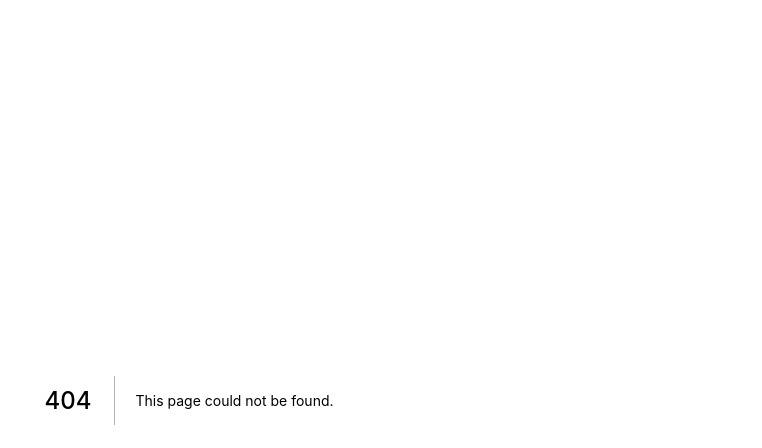
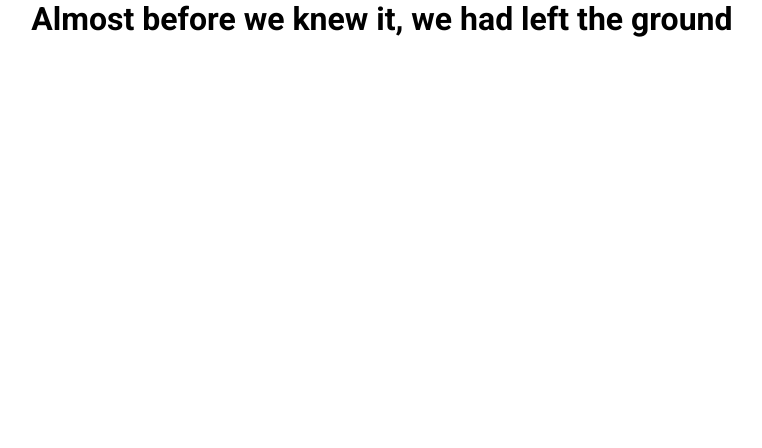
Before and after one commit to 100f/animated-products-page-example, a Next.js app: page /products/1 in a window 1280 px wide. Before the commit this address had no page. Shown: the top 448 px of the page, without its empty margins (451-1213 px from the left). Built offline with nearby package versions, Linux system fonts and the light colour scheme.

Commit message:
Configured NextJS to handle static assets serving and added primary font cdn link for testing

```diff
--- /dev/null
+++ b/next.config.js
@@ -0,0 +1,5 @@
+module.exports = {
+  devIndicators: {
+    autoPrerender: false,
+  },
+};
--- a/package.json
+++ b/package.json
@@ -19,6 +19,7 @@
   "devDependencies": {
     "@types/node": "^14.6.3",
     "@types/react": "^16.9.49",
+    "@types/react-dom": "^16.9.8",
     "@types/styled-components": "^5.1.3",
     "@typescript-eslint/eslint-plugin": "^4.0.1",
     "@typescript-eslint/parser": "^4.0.1",
--- a/src/db.json
+++ b/src/db.json
@@ -5,49 +5,49 @@
       "name": "Product 1",
       "description": "Random description goes here",
       "price": 24.99,
-      "image_url": ""
+      "image_url": "http://localhost:3004/assets/images/"
     },
     {
       "id": 2,
       "name": "Product 2",
       "description": "Random description goes here",
       "price": 18.99,
-      "image_url": ""
+      "image_url": "http://localhost:3004/assets/images/"
     },
     {
       "id": 3,
       "name": "Product 3",
       "description": "Random description goes here",
       "price": 5.0,
-      "image_url": ""
+      "image_url": "http://localhost:3004/assets/images/"
     },
     {
       "id": 4,
       "name": "Product 4",
       "description": "Random description goes here",
       "price": 6.99,
-      "image_url": ""
+      "image_url": "http://localhost:3004/assets/images/"
     },
     {
       "id": 5,
       "name": "Product 5",
       "description": "Random description goes here",
       "price": 120.5,
-      "image_url": ""
+      "image_url": "http://localhost:3004/assets/images/"
     },
     {
       "id": 6,
       "name": "Product 6",
       "description": "Random description goes here",
       "price": 100.0,
-      "image_url": ""
+      "image_url": "http://localhost:3004/assets/images/"
     },
     {
       "id": 7,
       "name": "Product 7",
       "description": "Random description goes here",
       "price": 24.99,
-      "image_url": ""
+      "image_url": "http://localhost:3004/assets/images/"
     }
   ]
 }
--- a/src/pages/_document.tsx
+++ b/src/pages/_document.tsx
@@ -1,5 +1,14 @@
-import Document, { DocumentContext, DocumentInitialProps } from 'next/document';
+import React from 'react';
+import Document, {
+  DocumentContext,
+  DocumentInitialProps,
+  Html,
+  Head,
+  Main,
+  NextScript,
+} from 'next/document';
 import { ServerStyleSheet } from 'styled-components';
+import { RenderPageResult } from 'next/dist/next-server/lib/utils';
 
 export default class MyDocument extends Document {
   static async getInitialProps(
@@ -9,7 +18,7 @@ export default class MyDocument extends Document {
     const originalRenderPage = ctx.renderPage;
 
     try {
-      ctx.renderPage = () =>
+      ctx.renderPage = (): Promise<RenderPageResult> | RenderPageResult =>
         originalRenderPage({
           enhanceApp: App => props => sheet.collectStyles(<App {...props} />),
         });
@@ -28,4 +37,20 @@ export default class MyDocument extends Document {
       sheet.seal();
     }
   }
+  render() {
+    return (
+      <Html lang="pt-br">
+        <Head>
+          <link
+            href="https://fonts.googleapis.com/css2?family=Roboto:wght@400;500;700&display=swap"
+            rel="stylesheet"
+          />
+        </Head>
+        <body>
+          <Main />
+          <NextScript />
+        </body>
+      </Html>
+    );
+  }
 }
--- a/src/pages/index.tsx
+++ b/src/pages/index.tsx
@@ -7,9 +7,7 @@ const Home: React.FC = () => {
       <Head>
         <title>Products</title>
       </Head>
-      <main>
-        <div>The Beginning...</div>
-      </main>
+      <main></main>
     </>
   );
 };
--- /dev/null
+++ b/src/pages/products/[id].tsx
@@ -0,0 +1,17 @@
+import React, { useEffect } from 'react';
+import { ScreenContainer } from '../../styles/product';
+
+const Product: React.FC = () => {
+  useEffect(() => {}, []);
+  async function showProduct() {}
+
+  return (
+    <ScreenContainer>
+      <div></div>
+      <div></div>
+      <h1>Almost before we knew it, we had left the ground</h1>
+    </ScreenContainer>
+  );
+};
+
+export default Product;
--- /dev/null
+++ b/src/styles/product.ts
@@ -0,0 +1,16 @@
+import styled from 'styled-components';
+
+export const ScreenContainer = styled.div`
+  display: flex;
+  justify-content: space-around;
+  align-items: center;
+
+  div {
+    display: flex;
+    flex-direction: column;
+  }
+
+  h1 {
+    font-family: 'Roboto', sans-serif;
+  }
+`;
```
Also changed, not shown: public/assets/images/temp.ts (added), 1 other file (tests, documents, lock files or other folders).
